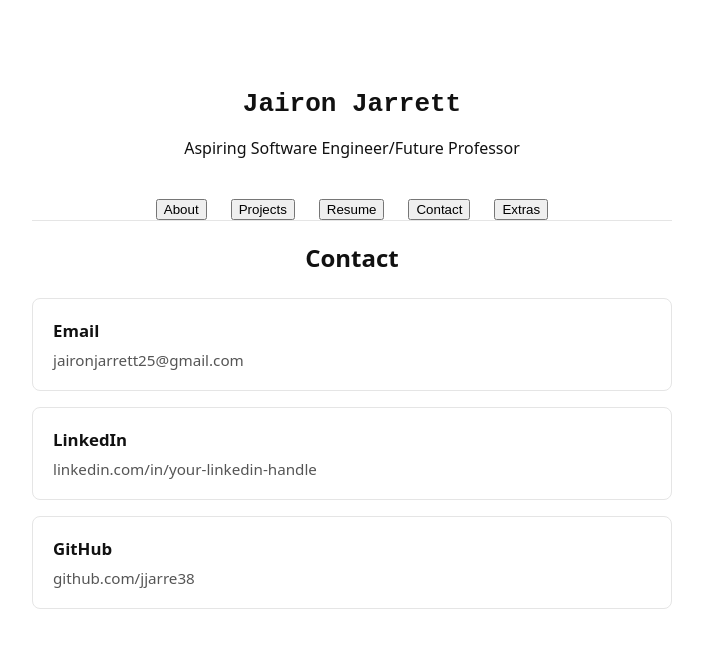
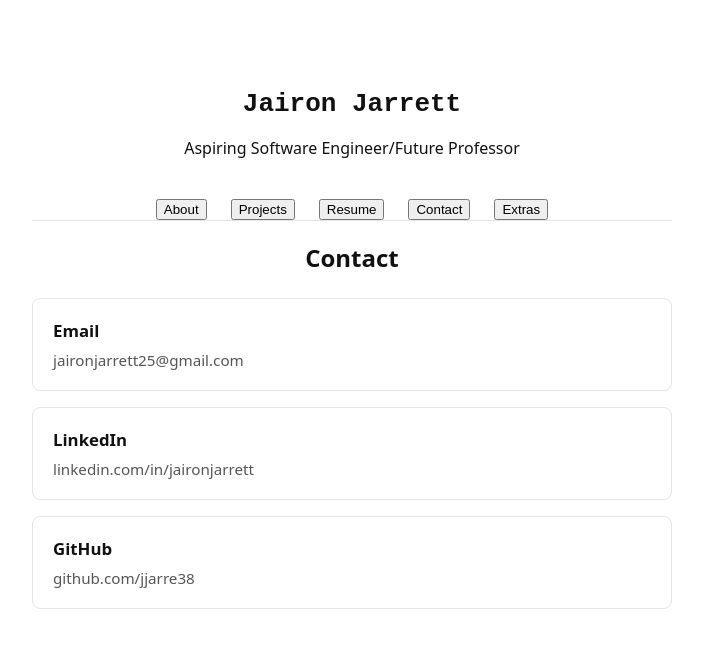
Before and after one commit to jjarre38/personal-website, an Angular app: page / in a window 1280 px wide. Both pictures are taken after a click on the tab "Contact". Shown: the top 648 px of the page, without its empty margins (288-991 px from the left). Built offline with nearby package versions, Linux system fonts and the light colour scheme.

Commit message:
"updated linkedin card"

```diff
--- a/src/app/app.html
+++ b/src/app/app.html
@@ -70,7 +70,7 @@
 
     <a class="card" href="https://www.linkedin.com/in/jaironjarrett" target="_blank" rel="noopener noreferrer">
       <h3>LinkedIn</h3>
-      <p>linkedin.com/in/your-linkedin-handle</p>
+      <p>linkedin.com/in/jaironjarrett</p>
     </a>
 
     <a class="card" href="https://github.com/jjarre38" target="_blank" rel="noopener noreferrer">
```
